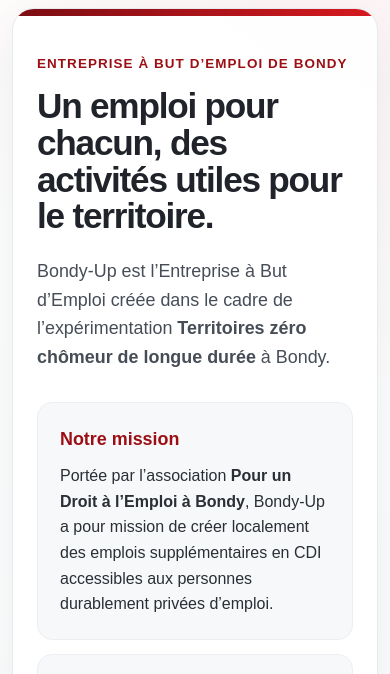
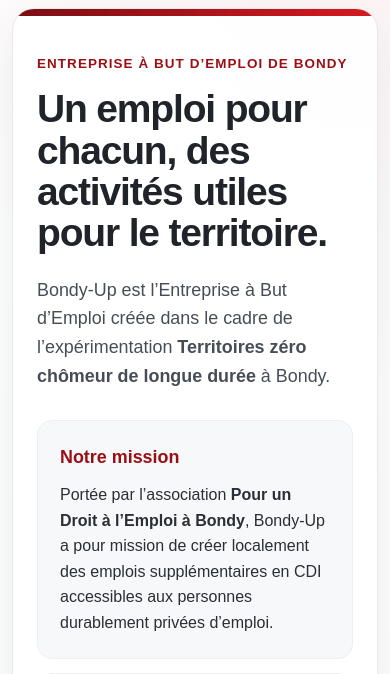
Before and after one commit to bondy-up/bondy-up.github.io, a plain HTML site: page index.html in a window 390 px wide. Shown: the part 149-823 px from the top of the page. Drawn offline with Linux system fonts and the light colour scheme.

Commit message:
Add files via upload

```diff
--- a/index.html
+++ b/index.html
@@ -23,11 +23,9 @@
       --muted: #667085;
       --line: #e7e9ee;
       --soft: #f7f8fa;
-      --white: #ffffff;
     }
 
     * { box-sizing: border-box; }
-
     html { scroll-behavior: smooth; }
 
     body {
@@ -40,11 +38,7 @@
       line-height: 1.6;
     }
 
-    a {
-      color: var(--red-dark);
-      text-underline-offset: 3px;
-    }
-
+    a { color: var(--red-dark); text-underline-offset: 3px; }
     a:hover { color: var(--red); }
 
     .shell {
@@ -52,15 +46,9 @@
       margin: 0 auto;
     }
 
-    header {
-      padding: 34px 0 12px;
-    }
+    header { padding: 34px 0 12px; }
 
-    .brand {
-      display: flex;
-      align-items: center;
-      gap: 18px;
-    }
+    .brand { display: flex; align-items: center; }
 
     .brand img {
       width: 190px;
@@ -69,9 +57,7 @@
       display: block;
     }
 
-    main {
-      padding: 26px 0 54px;
-    }
+    main { padding: 26px 0 54px; }
 
     .hero {
       background: rgba(255,255,255,.94);
@@ -86,9 +72,7 @@
       background: linear-gradient(90deg, var(--burgundy), var(--red));
     }
 
-    .hero-inner {
-      padding: 54px 58px 48px;
-    }
+    .hero-inner { padding: 54px 58px 48px; }
 
     .eyebrow {
       display: inline-block;
@@ -101,11 +85,11 @@
     }
 
     h1 {
-      max-width: 800px;
+      max-width: 980px;
       margin: 0;
-      font-size: clamp(2.2rem, 5vw, 4.35rem);
-      line-height: 1.04;
-      letter-spacing: -.035em;
+      font-size: clamp(2rem, 4.2vw, 3.6rem);
+      line-height: 1.06;
+      letter-spacing: -.03em;
       color: #20242a;
     }
 
@@ -192,29 +176,18 @@
       text-align: center;
     }
 
-    footer strong {
-      color: #4c525b;
-    }
+    footer strong { color: #4c525b; }
 
     @media (max-width: 760px) {
-      .shell {
-        width: min(100% - 24px, 1060px);
-      }
+      .shell { width: min(100% - 24px, 1060px); }
+      header { padding-top: 22px; }
+      .brand img { width: 165px; }
+      main { padding-top: 18px; }
+      .hero-inner { padding: 34px 24px 30px; }
 
-      header {
-        padding-top: 22px;
-      }
-
-      .brand img {
-        width: 165px;
-      }
-
-      main {
-        padding-top: 18px;
-      }
-
-      .hero-inner {
-        padding: 34px 24px 30px;
+      h1 {
+        font-size: clamp(2rem, 10vw, 3rem);
+        line-height: 1.06;
       }
 
       .mission {
@@ -223,18 +196,11 @@
         margin-top: 30px;
       }
 
-      .panel {
-        padding: 22px;
-      }
+      .panel { padding: 22px; }
 
       .partners {
         margin-top: 22px;
         padding: 20px 12px;
-      }
-
-      footer {
-        padding-left: 10px;
-        padding-right: 10px;
       }
     }
   </style>
@@ -255,8 +221,10 @@
         <div class="hero-inner">
           <div class="eyebrow">Entreprise à But d’Emploi de Bondy</div>
 
+          <!-- MODIFIABLE : TITRE PRINCIPAL -->
           <h1 id="titre-principal">Un emploi pour chacun, des activités utiles pour le territoire.</h1>
 
+          <!-- MODIFIABLE : INTRODUCTION -->
           <p class="lead">
             Bondy-Up est l’Entreprise à But d’Emploi créée dans le cadre de
             l’expérimentation <strong>Territoires zéro chômeur de longue durée</strong>
@@ -266,6 +234,7 @@
           <div class="mission">
             <article class="panel">
               <h2>Notre mission</h2>
+              <!-- MODIFIABLE : TEXTE MISSION -->
               <p>
                 Portée par l’association <strong>Pour un Droit à l’Emploi à Bondy</strong>,
                 Bondy-Up a pour mission de créer localement des emplois supplémentaires
@@ -275,6 +244,7 @@
 
             <article class="panel">
               <h2>Notre territoire</h2>
+              <!-- MODIFIABLE : TEXTE TERRITOIRE -->
               <p>
                 Bondy-Up développe des activités utiles répondant aux besoins non
                 satisfaits du territoire, avec une action ancrée dans les quartiers de
```
